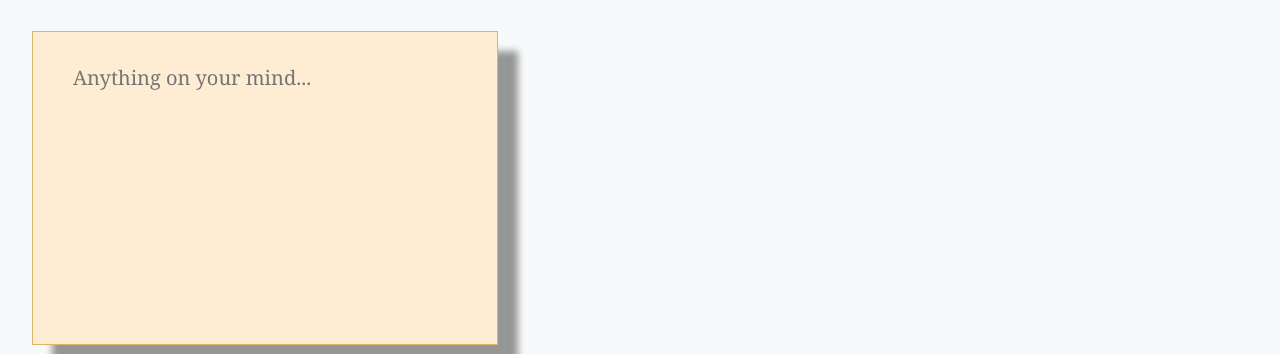
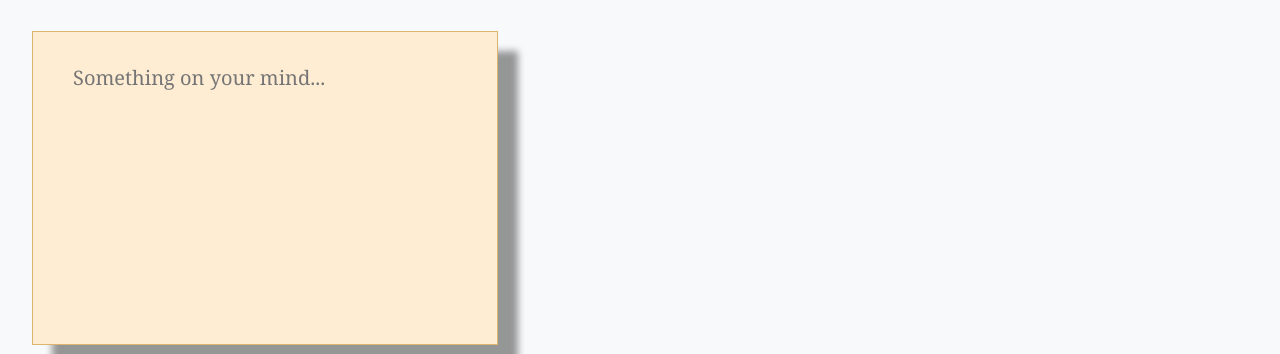
Before and after one commit to Elisabeth039/Mood-tracker, a React (Vite) app: page / in a window 1280 px wide. Shown: the part 682-1036 px from the top of the page. Built offline with nearby package versions, Linux system fonts and the light colour scheme.

Commit message:
docs(ui): update placeholder text in notes textarea

```diff
--- a/src/components/Notes.jsx
+++ b/src/components/Notes.jsx
@@ -13,6 +13,7 @@ export default function Notes() {
     ta.style.height = 'auto';
     ta.style.height = ta.scrollHeight + 'px';
   }, [noteText]);
+
    return(
     <div className="note-container">
         <label htmlFor='notes' className='note-qn'>Quick note about anything</label>
@@ -21,7 +22,7 @@ export default function Notes() {
             ref={textAreaRef}
             className="notes"
             id="notes"
-            placeholder='Anything on your mind...'
+            placeholder='Something on your mind...'
             value={noteText}
             onChange={(e) => setNoteText(e.target.value)}
           />
```
